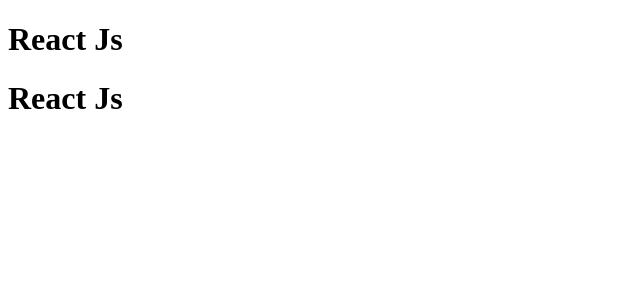
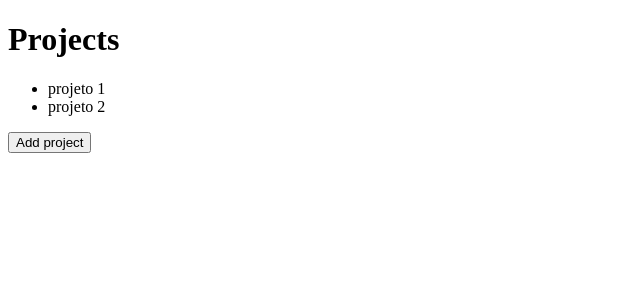
Before and after one commit to ivanvinicius/2020-bootcamp-frontend-com-reactjs, a React app: page / in a window 1280 px wide. Shown: the top 300 px of the page, without its empty margins (0-640 px from the left). Built offline with nearby package versions, Linux system fonts and the light colour scheme.

Commit message:
componente, propriedades, estado e imutabilidade

```diff
--- a/src/App.js
+++ b/src/App.js
@@ -1,13 +1,25 @@
-import React from 'react';
+import React, { useState } from 'react';
 
 import Header from './components/Header';
 
 export default function App() {
+  const [projects, setProjects] = useState(['projeto 1', 'projeto 2']);
+
+
+  function handleAddProject() {
+    setProjects([...projects, `projeto ${Date.now()}`]);
+  }
+
   return (
-    /** Quando existe mais de um componente é necessário fazer um fragment <></> */
     <>
-      <Header />
-      <Header />
+      <Header title="Projects"/>
+
+      <ul>
+        {projects.map(project => <li key={project}>{project}</li>)}
+      </ul>
+
+      <button onClick={handleAddProject}type="button">Add project</button>
+
     </>
   );
 }
--- a/src/components/Header.js
+++ b/src/components/Header.js
@@ -1,9 +1,9 @@
 import React from 'react';
 
-export default function Header() {
+export default function Header({ title }) {
   return (
     <header>
-      <h1>React Js</h1>
+      <h1>{title}</h1>
     </header>
   );
 }
```
